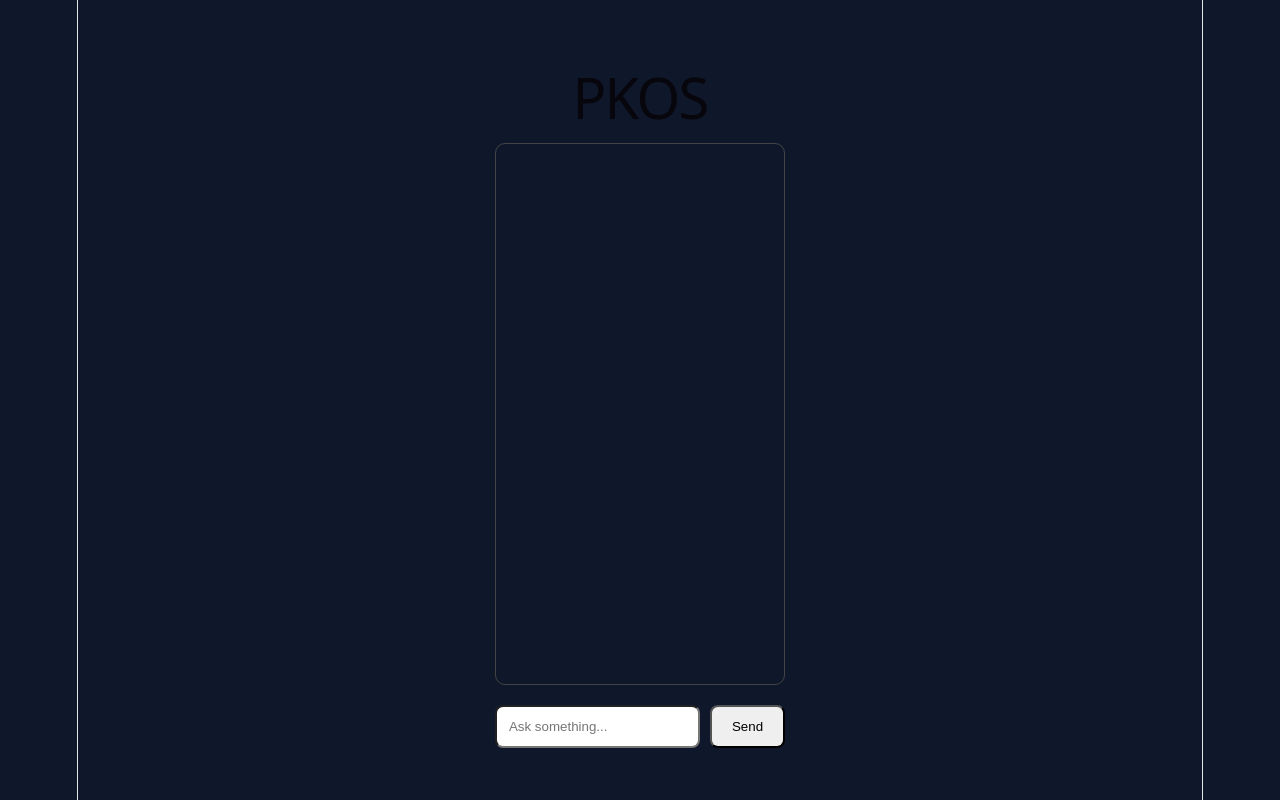
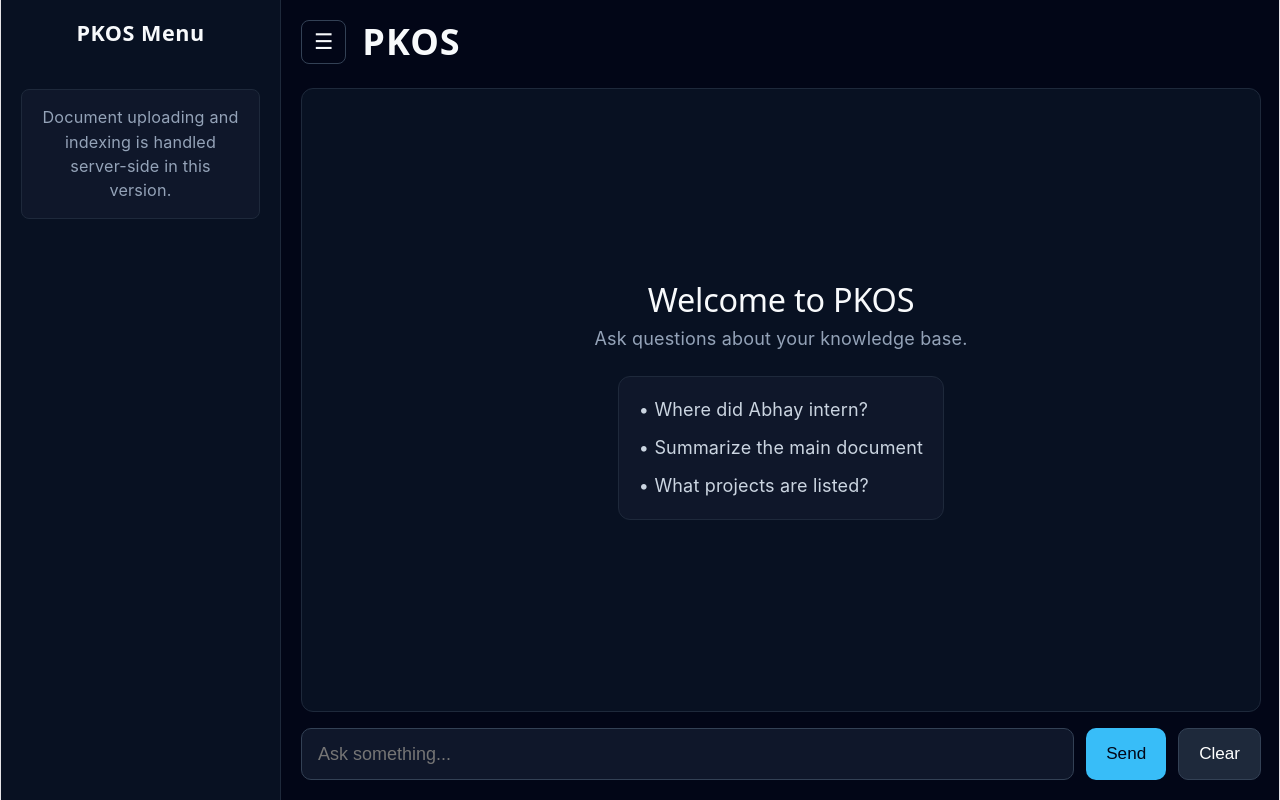
Before and after one commit to Abhaymoudhgal/personal-knowledge-os, a React app in the folder frontend/: page / in a window 1280 px wide. Built offline with nearby package versions, Linux system fonts and the light colour scheme; the HTML template or start-up script is replaced by a standard one.

Commit message:
Summary: feat: improve PKOS chat UI
- Added collapsible sidebar
- Added clear chat button
- Fixed zoom and layout issues
- Improved chat styling
- Added empty state screen
- Added loading animation

```diff
--- a/frontend/src/App.css
+++ b/frontend/src/App.css
@@ -1,77 +1,287 @@
-body {
+/* GLOBAL RESETS (Fixes the 100% Zoom bug) */
+* {
   margin: 0;
-  background: #0f172a;
-  color: white;
-  font-family: Arial, sans-serif;
+  padding: 0;
+  box-sizing: border-box;
 }
 
-.container {
-  max-width: 1000px;
-  margin: auto;
-  padding: 30px;
+html, body, #root {
+  width: 100vw;
+  height: 100vh;
+  margin: 0 !important;
+  padding: 0 !important;
+  max-width: none !important;
+  text-align: left !important;
+  overflow: hidden;
 }
 
-h1 {
+body {
+  background: #020617;
+  color: #f8fafc;
+  font-family: Inter, "Segoe UI", Roboto, sans-serif;
+}
+
+/* LAYOUT */
+.layout {
+  display: flex;
+  height: 100vh;
+  width: 100vw;
+  overflow: hidden;
+}
+
+/* SIDEBAR */
+.sidebar {
+  display: flex;
+  flex-direction: column;
+  width: 280px;
+  min-width: 280px;
+  background: #081122;
+  border-right: 1px solid #1e293b;
+  transition: margin-left 0.3s ease;
+  padding: 20px;
+}
+
+.sidebar.closed {
+  margin-left: -280px;
+}
+
+.sidebar-header h2 {
+  font-size: 1.2rem;
+  color: #f8fafc;
+  margin-bottom: 24px;
+  font-weight: 600;
+  letter-spacing: 0.5px;
   text-align: center;
 }
 
-.chat-box {
-  border: 1px solid #444;
-  height: 500px;
-  overflow-y: auto;
-  padding: 20px;
-  margin-bottom: 20px;
-  border-radius: 10px;
+.sidebar-info p {
+  color: #94a3b8;
+  font-size: 0.9rem;
+  line-height: 1.5;
+  text-align: center;
+  margin-top: 20px;
+  padding: 15px;
+  background: #0f172a;
+  border-radius: 8px;
+  border: 1px solid #1e293b;
 }
 
-.user {
-  text-align: right;
-  margin: 15px 0;
+/* MAIN CONTENT */
+.main-content {
+  flex: 1;
+  min-width: 0;
+  display: flex;
+  flex-direction: column;
+  height: 100%;
+  padding: 20px;
+  gap: 16px;
+  background: #020617;
 }
 
-.assistant {
-  text-align: left;
-  margin: 15px 0;
+/* TOP BAR */
+.top-bar {
+  display: flex;
+  align-items: center;
+  gap: 16px;
+  padding-bottom: 8px;
 }
 
-.user strong {
-  color: #60a5fa;
+.top-bar h1 {
+  font-size: 2rem;
+  font-weight: 700;
+  color: #f8fafc;
+  letter-spacing: 1px;
+  margin: 0;
 }
 
-.assistant strong {
-  color: #34d399;
+.toggle-btn {
+  background: transparent;
+  border: 1px solid #334155;
+  color: #f8fafc;
+  padding: 8px 12px;
+  border-radius: 8px;
+  font-size: 1.2rem;
+  display: flex;
+  align-items: center;
+  justify-content: center;
+  cursor: pointer;
+  transition: 0.2s;
 }
 
-.input-row {
-  display: flex;
-  gap: 10px;
+.toggle-btn:hover {
+  background: #1e293b;
 }
 
-input {
+/* CHAT BOX */
+.chat-box {
   flex: 1;
-  padding: 12px;
-  border-radius: 8px;
+  min-height: 0;
+  overflow-y: auto;
+  border: 1px solid #1e293b;
+  border-radius: 12px;
+  background: #081122;
+  padding: 24px;
+  display: flex;
+  flex-direction: column;
 }
 
-button {
-  padding: 12px 20px;
-  border-radius: 8px;
-  cursor: pointer;
-}
-
+/* MESSAGES */
 .message {
   max-width: 80%;
-  padding: 12px;
-  border-radius: 10px;
-  margin: 10px 0;
+  padding: 16px 20px;
+  border-radius: 12px;
+  margin-bottom: 20px;
+  line-height: 1.6;
+  font-size: 0.95rem;
+  word-wrap: break-word;
 }
 
 .user {
   margin-left: auto;
   background: #2563eb;
+  border: 1px solid #1d4ed8;
+  border-bottom-right-radius: 4px;
 }
 
 .assistant {
   margin-right: auto;
   background: #1e293b;
+  border: 1px solid #334155;
+  border-bottom-left-radius: 4px;
 }
+
+.user strong {
+  color: #bfdbfe;
+  display: block;
+  margin-bottom: 4px;
+}
+
+.assistant strong {
+  color: #34d399;
+  display: block;
+  margin-bottom: 4px;
+}
+
+/* INPUT AREA */
+.input-row {
+  display: flex;
+  gap: 12px;
+  height: 52px;
+  flex-shrink: 0;
+  width: 100%;
+}
+
+.input-row input {
+  flex: 1;
+  min-width: 0;
+  background: #0f172a;
+  border: 1px solid #334155;
+  color: white;
+  padding: 0 16px;
+  border-radius: 10px;
+  font-size: 1rem;
+  outline: none;
+  transition: 0.2s;
+}
+
+.input-row input:focus {
+  border-color: #38bdf8;
+  box-shadow: 0 0 0 1px #38bdf8;
+}
+
+/* BUTTONS */
+button {
+  color: white;
+  border: none;
+  padding: 0 20px;
+  border-radius: 10px;
+  font-weight: 500;
+  cursor: pointer;
+  transition: 0.2s ease;
+  font-size: 0.95rem;
+  white-space: nowrap;
+}
+
+.primary-btn {
+  background: #38bdf8;
+  color: #020617;
+}
+
+.primary-btn:hover {
+  background: #0ea5e9;
+}
+
+.secondary-btn {
+  background: #1e293b;
+  border: 1px solid #334155;
+}
+
+.secondary-btn:hover {
+  background: #334155;
+}
+
+/* EMPTY STATE */
+.empty-state {
+  text-align: center;
+  margin: auto;
+  color: #94a3b8;
+  display: flex;
+  flex-direction: column;
+  align-items: center;
+  justify-content: center;
+  height: 100%;
+}
+
+.empty-state h2 {
+  color: #f8fafc;
+  margin-bottom: 8px;
+  font-size: 1.8rem;
+}
+
+.examples {
+  margin-top: 24px;
+  background: #0f172a;
+  padding: 20px;
+  border-radius: 12px;
+  border: 1px solid #1e293b;
+  text-align: left;
+}
+
+.examples div {
+  margin-bottom: 12px;
+  color: #cbd5e1;
+}
+
+.examples div:last-child {
+  margin-bottom: 0;
+}
+
+/* LOADING ANIMATION */
+.loading {
+  color: #94a3b8;
+}
+.dots {
+  animation: blink 1.5s infinite steps(4, end);
+}
+@keyframes blink {
+  0%, 100% { opacity: 0; }
+  50% { opacity: 1; }
+}
+
+/* SCROLLBAR */
+::-webkit-scrollbar {
+  width: 6px;
+}
+
+::-webkit-scrollbar-track {
+  background: transparent;
+}
+
+::-webkit-scrollbar-thumb {
+  background: #334155;
+  border-radius: 10px;
+}
+
+::-webkit-scrollbar-thumb:hover {
+  background: #475569;
+}
--- a/frontend/src/App.jsx
+++ b/frontend/src/App.jsx
@@ -1,139 +1,132 @@
-import { useState, useEffect,useRef } from "react";
+import { useState, useEffect, useRef } from "react";
 import axios from "axios";
 import "./App.css";
 
 function App() {
-
   const [question, setQuestion] = useState("");
   const [messages, setMessages] = useState([]);
   const [loading, setLoading] = useState(false);
+  const [sidebarOpen, setSidebarOpen] = useState(true);
 
   const bottomRef = useRef(null);
 
   useEffect(() => {
-
     bottomRef.current?.scrollIntoView({
-      behavior: "smooth"
+      behavior: "smooth",
     });
-
   }, [messages]);
 
   const askQuestion = async () => {
-
     if (!question.trim()) return;
 
     const userMessage = {
       role: "user",
-      content: question
+      content: question,
     };
 
-    setMessages(prev => [
-      ...prev,
-      userMessage
-    ]);
+    setMessages((prev) => [...prev, userMessage]);
 
     try {
-
       setLoading(true);
 
-      const response = await axios.get(
-        "http://127.0.0.1:8000/ask-kb",
-        {
+      const response = await axios.get("http://127.0.0.1:8000/ask-kb", {
         params: {
-            question
-          }
-        }
-      );
+          question,
+        },
+      });
 
       const aiMessage = {
         role: "assistant",
-        content: response.data.answer
+        content: response.data.answer,
       };
 
-      setMessages(prev => [
-        ...prev,
-        aiMessage
-      ]);
-
+      setMessages((prev) => [...prev, aiMessage]);
       setLoading(false);
-
     } catch (error) {
-
       console.error(error);
-
       setLoading(false);
-
     }
 
     setQuestion("");
   };
 
   return (
-    <div className="container">
+    <div className="layout">
+      {/* SIDEBAR (Cleaned up, no upload logic) */}
+      <div className={`sidebar ${sidebarOpen ? "" : "closed"}`}>
+        <div className="sidebar-header">
+          <h2>PKOS Menu</h2>
+        </div>
+        <div className="sidebar-info">
+          <p>Document uploading and indexing is handled server-side in this version.</p>
+        </div>
+      </div>
 
+      {/* MAIN CONTENT */}
+      <div className="main-content">
+        {/* TOP BAR */}
+        <div className="top-bar">
+          <button
+            className="toggle-btn"
+            onClick={() => setSidebarOpen(!sidebarOpen)}
+            aria-label="Toggle Sidebar"
+          >
+            ☰
+          </button>
           <h1>PKOS</h1>
+        </div>
 
+        {/* CHAT INTERFACE */}
         <div className="chat-box">
+          {messages.length === 0 && (
+            <div className="empty-state">
+              <h2>Welcome to PKOS</h2>
+              <p>Ask questions about your knowledge base.</p>
+              <div className="examples">
+                <div>• Where did Abhay intern?</div>
+                <div>• Summarize the main document</div>
+                <div>• What projects are listed?</div>
+              </div>
+            </div>
+          )}
 
           {messages.map((msg, index) => (
-
-          <div
-            key={index}
-            className={`message ${msg.role}`}
-          >
-            <strong>
-              {msg.role === "user"
-                ? "You"
-                : "PKOS"}
-              :
-            </strong>
-
-            {" "}
+            <div key={index} className={`message ${msg.role}`}>
+              <strong>{msg.role === "user" ? "You" : "PKOS"}:</strong>{" "}
               {msg.content}
-
             </div>
-
           ))}
 
           {loading && (
-
-          <div className="message assistant">
-
-            PKOS is thinking...
-
+            <div className="message assistant loading">
+              PKOS is thinking<span className="dots">...</span>
             </div>
-
           )}
 
           <div ref={bottomRef}></div>
-
         </div>
 
+        {/* INPUT AREA */}
         <div className="input-row">
-
           <input
             value={question}
-          onChange={(e) =>
-            setQuestion(e.target.value)
+            onChange={(e) => setQuestion(e.target.value)}
+            onKeyDown={(e) => {
+              if (e.key === "Enter") {
+                askQuestion();
               }
-          onKeyDown={(e) => {
-
-            if (e.key === "Enter") {
-
-              askQuestion();
-
-            }
-
             }}
             placeholder="Ask something..."
           />
-
-        <button onClick={askQuestion}>
+          <button className="primary-btn" onClick={askQuestion}>
             Send
           </button>
-
+          {/* CLEAR BUTTON */}
+          <button className="secondary-btn" onClick={() => setMessages([])}>
+            Clear
+          </button>
         </div>
-
+      </div>
     </div>
   );
 }
```
Also changed, not shown: 1 other file (tests, documents, lock files or other folders). Lines whose indentation alone changed are shown as unchanged.
